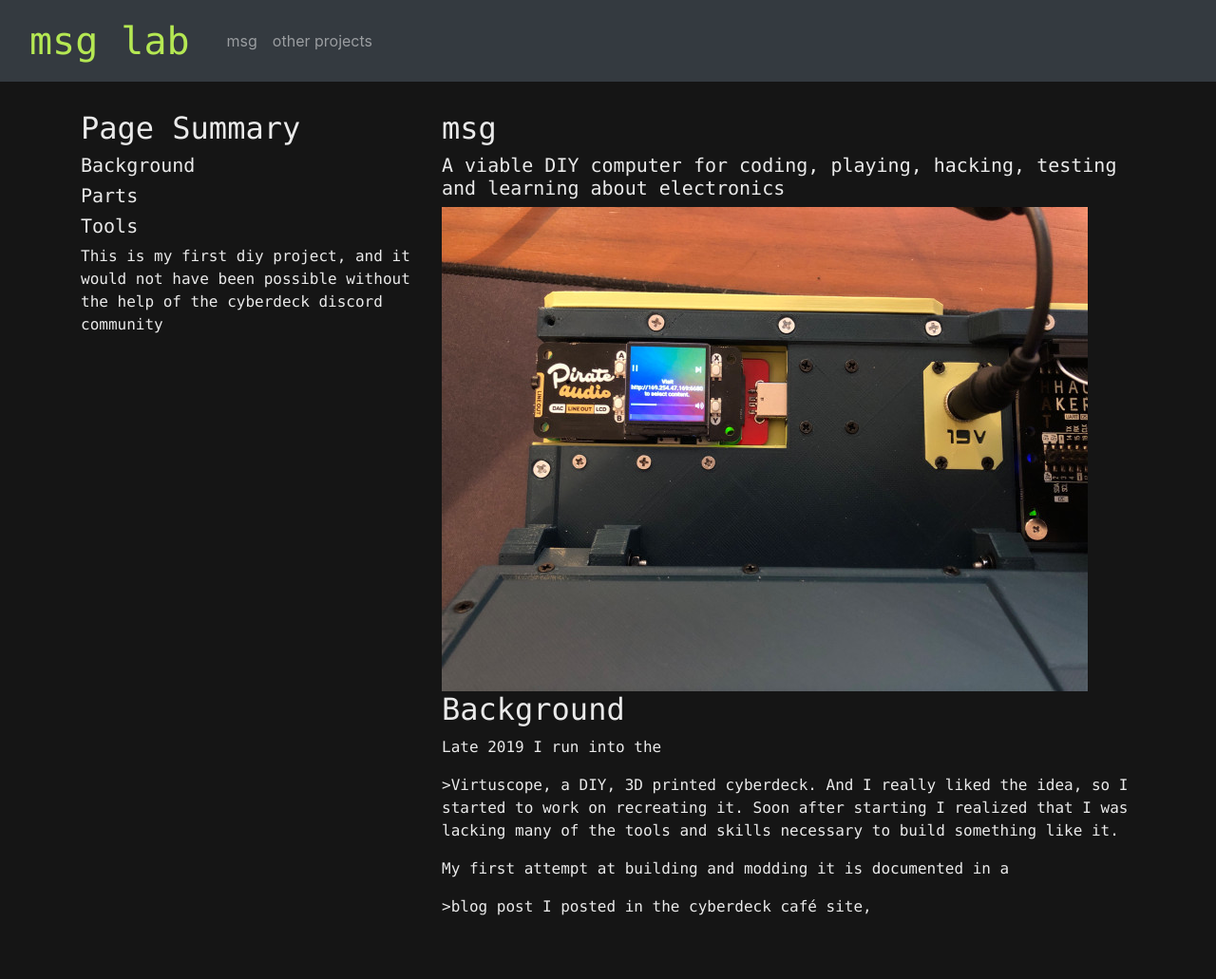
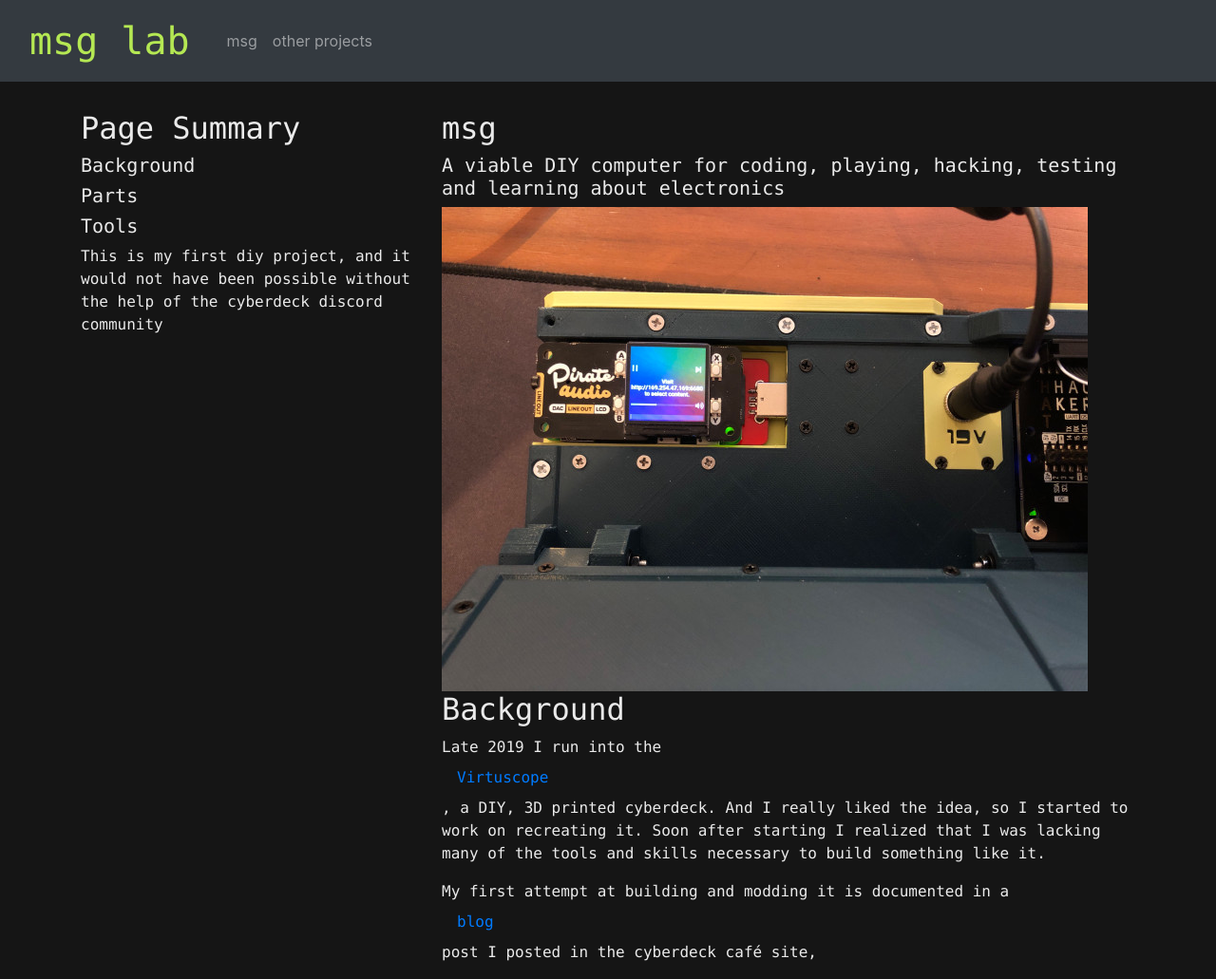
Before and after one commit to msglab/msglab, a Jekyll site: the page html/msg.html, which Jekyll copies as it is, in a window 1280 px wide. Shown: the whole page at 95% size. Built offline with Jekyll 4.4.1, drawn with Linux system fonts in a browser that asks for light colours; nearby versions of some CDN libraries; library files that are not in the unit come from our copies; before the commit the page ends 983 px from its top, so only the background shows below that.

Commit message:
Update msg.html

```diff
--- a/html/msg.html
+++ b/html/msg.html
@@ -89,8 +89,8 @@ font-family: Monaco, Bitstream Vera Sans Mono, Lucida Console, Terminal, monospa
 
         <img src="/img/exp bay_carousel.jpg" alt="top shot of msg" > <!-- width="200" height="80"> -->
         <h2>Background</h2>
-          <p>Late 2019 I run into the  <a href="https://www.cyberdeck.cafe/virtuscope" class="nav-link blog-link"></a>>Virtuscope</a>, a DIY, 3D printed cyberdeck. And I really liked the idea, so I started to work on recreating it. Soon after starting I realized that I was lacking many of the tools and skills necessary to build something like it.</p>
-          <p>My first attempt at building and modding it is documented in a <a href="https://www.cyberdeck.cafe/msg-virtuscope" class="nav-link blog-link"></a>>blog</a> post I posted in the cyberdeck caf&eacute; site,</p>
+          <p>Late 2019 I run into the  <a href="https://www.cyberdeck.cafe/virtuscope" class="nav-link blog-link">Virtuscope</a>, a DIY, 3D printed cyberdeck. And I really liked the idea, so I started to work on recreating it. Soon after starting I realized that I was lacking many of the tools and skills necessary to build something like it.</p>
+          <p>My first attempt at building and modding it is documented in a <a href="https://www.cyberdeck.cafe/msg-virtuscope" class="nav-link blog-link">blog</a> post I posted in the cyberdeck caf&eacute; site,</p>
 
 
 <!--         <p>Sunt in culpa qui officia deserunt mollit anim id est laborum consectetur adipiscing elit, sed do eiusmod tempor incididunt ut labore et dolore magna aliqua. Ut enim ad minim veniam, quis nostrud exercitation ullamco.</p>
```
